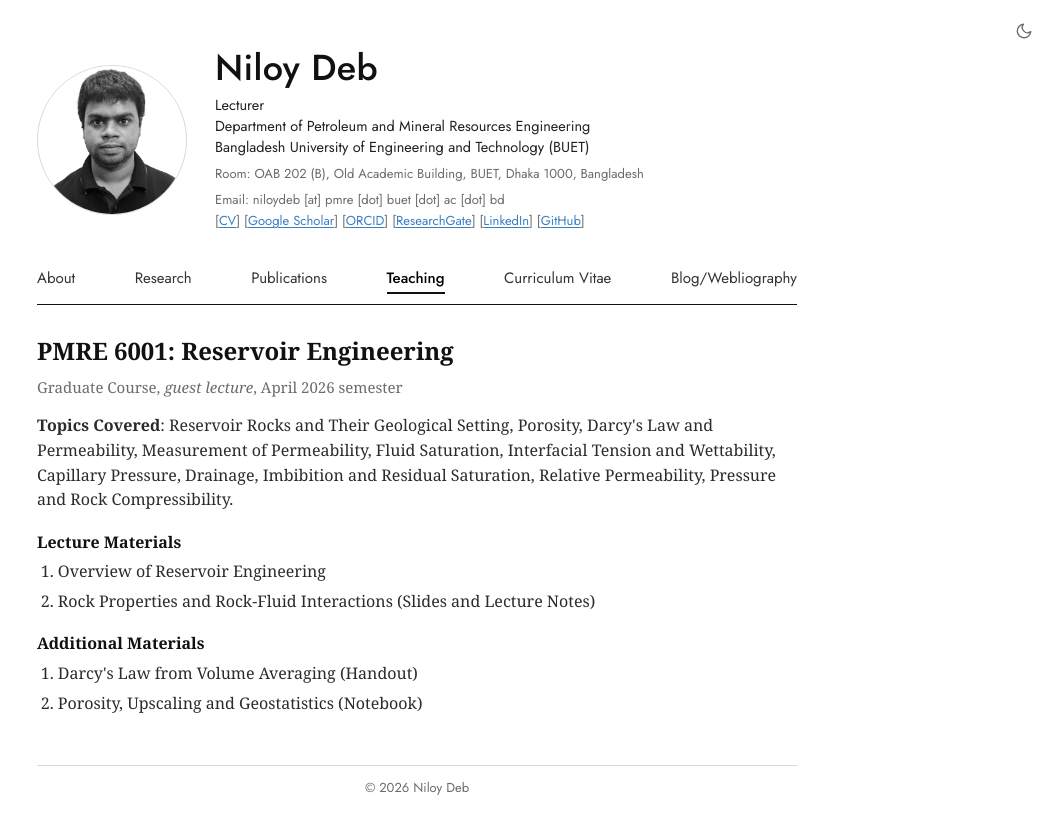
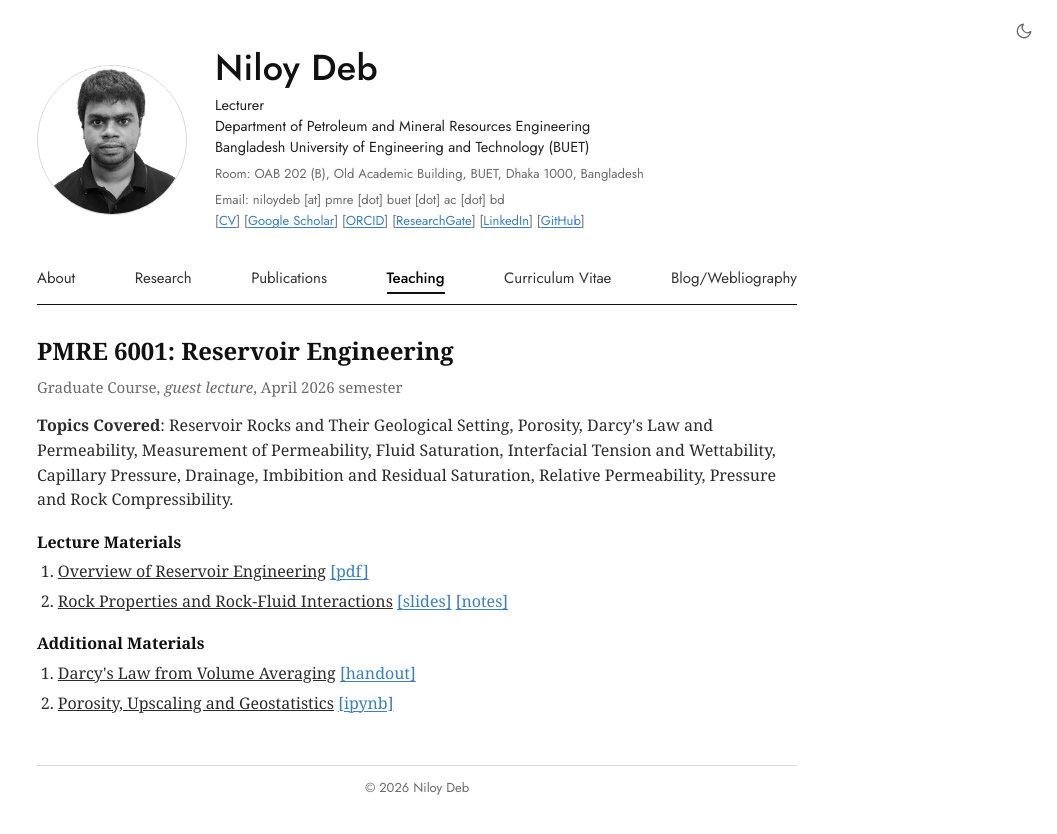
Before and after one commit to niloydebme/webpage, a Jekyll site: the page built from _teaching/PMRE6001RE.md, in a window 1280 px wide. Shown: the top 834 px of the page, without its empty margins (223-1280 px from the left). Built offline with Jekyll 4.4.1, drawn with Linux system fonts in a browser that asks for light colours; some web fonts are replaced.

Commit message:
Teaching: PMRE 6001 material links

```diff
--- a/_teaching/PMRE6001RE.md
+++ b/_teaching/PMRE6001RE.md
@@ -16,13 +16,13 @@ location: "Dhaka-1000, Bangladesh"
 
 <p class="course-label">Lecture Materials</p>
 <ol>
-  <li>Overview of Reservoir Engineering</li>
-  <li>Rock Properties and Rock-Fluid Interactions (Slides and Lecture Notes)</li>
+  <li><u>Overview of Reservoir Engineering</u> <a href="https://buetedu-my.sharepoint.com/:b:/g/personal/niloydeb_pmre_buet_ac_bd/IQDgW032xq2YQKiwOdBlyBmAAQmlOfU20IbwaYyF9zEjkmw?e=hZBbIZ" target="_blank">[pdf]</a></li>
+  <li><u>Rock Properties and Rock-Fluid Interactions</u> <a href="https://buetedu-my.sharepoint.com/:b:/g/personal/niloydeb_pmre_buet_ac_bd/IQC_lUUPD5n3Rq3317_TEJ2GAaoFR-4RJC-Tsaa-Kzw1I3c?e=X3CcIm" target="_blank">[slides]</a> <a href="https://buetedu-my.sharepoint.com/:b:/g/personal/niloydeb_pmre_buet_ac_bd/IQC9zoVgZwU5TJasLR3K4BSNAcOIvfQzssNvXUBFvlMNuNg?e=2tcaof" target="_blank">[notes]</a></li>
 </ol>
 
 <p class="course-label">Additional Materials</p>
 <ol>
-  <li>Darcy's Law from Volume Averaging (Handout)</li>
-  <li>Porosity, Upscaling and Geostatistics (Notebook)</li>
+  <li><u>Darcy's Law from Volume Averaging</u> <a href="https://buetedu-my.sharepoint.com/:b:/g/personal/niloydeb_pmre_buet_ac_bd/IQDnyXUr396LQ6q4XptGZGZ_AVA9fuPPjPV6959t-eOTddU?e=lmoC1C" target="_blank">[handout]</a></li>
+  <li><u>Porosity, Upscaling and Geostatistics</u> <a href="https://buetedu-my.sharepoint.com/:u:/g/personal/niloydeb_pmre_buet_ac_bd/IQD1py-EvhJ5T4XoWWehOyiJAc6akEbz4f4q57W35HSHJh8?e=VUWwtN" target="_blank">[ipynb]</a></li>
 </ol>
 </div>
```
